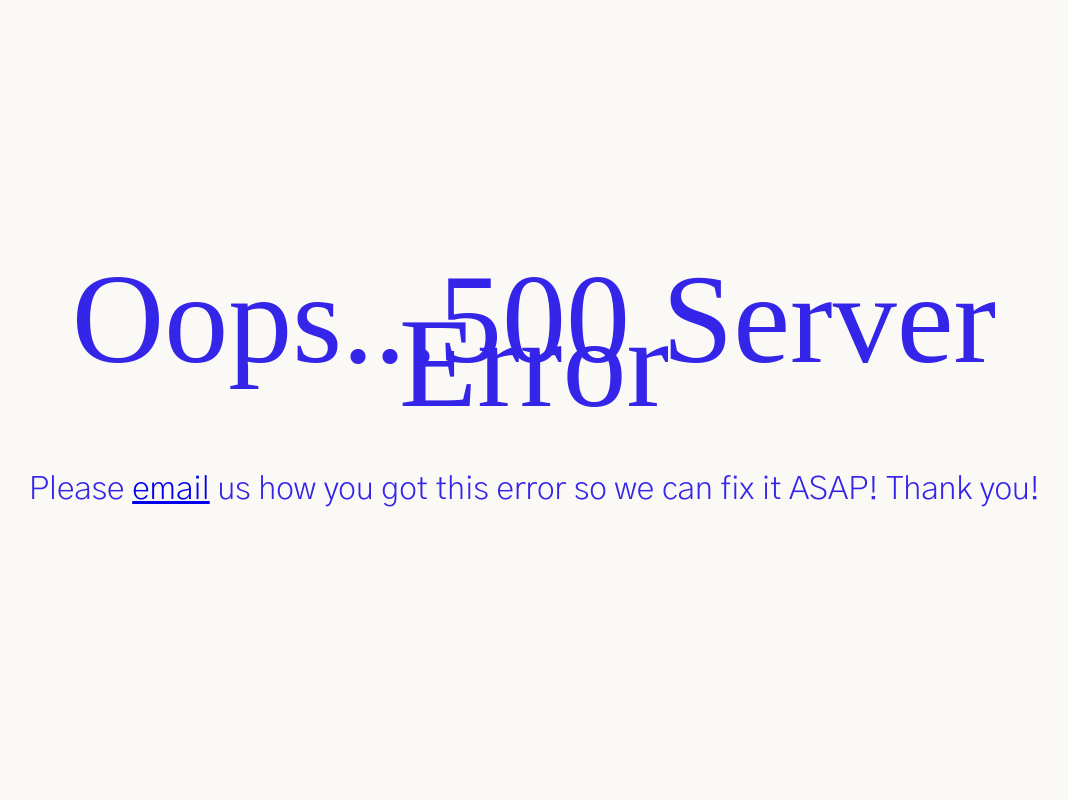
After one commit to bentsai10/The-Rise, a Django app: template main/templates/500.html in a window 1280 px wide. The commit adds this page. Shown: the whole page, without its empty margins (106-1174 px from the left). Run offline with Django 3.2, Linux system fonts and the light colour scheme; the template is opened without the code that fills it, so the values that code supplies are empty; some libraries are stand-ins or nearby versions.

Commit message:
fixed link targets on AJAX pages + added 500 error page + fixed current_discussion/current_space in session bug

```diff
--- a/humanely_digital/settings.py
+++ b/humanely_digital/settings.py
@@ -27,7 +27,7 @@ if os.path.isfile(dotenv_file):
 SECRET_KEY = os.environ['SECRET_KEY']
 
 # SECURITY WARNING: don't run with debug turned on in production!
-DEBUG = True
+DEBUG = False
 
 ALLOWED_HOSTS = ['*']
 
--- /dev/null
+++ b/main/templates/500.html
@@ -0,0 +1,77 @@
+<!DOCTYPE html>
+<html data-wf-domain="ins-stellar-project.webflow.io" data-wf-page="60ed169444f4564ba8ed90ca" data-wf-site="5ffef2a0c34c3619574478dd" data-wf-status="1" class="w-mod-js w-mod-ix js-focus-visible wf-gothica1-n3-active wf-mulish-n4-active wf-mulish-n5-active wf-mulish-n8-active wf-mulish-n9-active wf-mulish-n6-active wf-mulish-n3-active wf-mulish-n7-active wf-mulish-n2-active wf-mulish-i2-active wf-mulish-i7-active wf-mulish-i9-active wf-mulish-i8-active wf-mulish-i5-active wf-mulish-i4-active wf-mulish-i6-active wf-mulish-i3-active wf-poppins-n2-active wf-poppins-i2-active wf-poppins-i3-active wf-poppins-n4-active wf-poppins-i4-active wf-poppins-n5-active wf-poppins-i5-active wf-poppins-n3-active wf-poppins-n6-active wf-poppins-i6-active wf-poppins-n7-active wf-poppins-i7-active wf-poppins-n8-active wf-poppins-i8-active wf-poppins-n9-active wf-poppins-i9-active wf-gothica1-n2-active wf-gothica1-n4-active wf-gothica1-n5-active wf-gothica1-n6-active wf-gothica1-n7-active wf-gothica1-n8-active wf-gothica1-n9-active wf-active" data-js-focus-visible="">
+    <head>
+        <meta http-equiv="Content-Type" content="text/html; charset=UTF-8">
+
+        <title>500 Server Error</title>
+        {% load static %}
+        <link rel="shortcut icon" href="{% static 'favicon/favicon.ico' %}"/>
+        <link rel="apple-touch-icon" sizes="180x180" href="{% static 'favicon/apple-touch-icon.png' %}">
+        <link rel="icon" type="image/png" sizes="32x32" href="{% static 'favicon/favicon-32x32.png' %}">
+        <link rel="icon" type="image/png" sizes="16x16" href="{% static 'favicon/favicon-16x16.png' %}">
+        <link rel="manifest" href="{% static 'favicon/site.webmanifest' %}">
+        <meta content="Login" property="og:title">
+        <meta content="Login" property="twitter:title">
+        <meta content="width=device-width, initial-scale=1" name="viewport">
+        <meta content="Webflow" name="generator">
+        <style>.wf-force-outline-none[tabindex="-1"]:focus{outline:none;}</style>
+        <link href = "{% static 'css/landing_login.css' %}" rel="stylesheet" type="text/css">
+        <link rel="stylesheet" href= "{% static 'css/css' %}" media="all">
+
+        <style type="text/css">
+            @font-face {
+            font-weight: 400;
+            font-style:  normal;
+            font-family: 'Circular-Loom';
+
+            src: url('https://cdn.loom.com/assets/fonts/circular/CircularXXWeb-Book-cd7d2bcec649b1243839a15d5eb8f0a3.woff2') format('woff2');
+            }
+
+            @font-face {
+            font-weight: 500;
+            font-style:  normal;
+            font-family: 'Circular-Loom';
+
+            src: url('https://cdn.loom.com/assets/fonts/circular/CircularXXWeb-Medium-d74eac43c78bd5852478998ce63dceb3.woff2') format('woff2');
+            }
+
+            @font-face {
+            font-weight: 700;
+            font-style:  normal;
+            font-family: 'Circular-Loom';
+
+            src: url('https://cdn.loom.com/assets/fonts/circular/CircularXXWeb-Bold-83b8ceaf77f49c7cffa44107561909e4.woff2') format('woff2');
+            }
+
+            @font-face {
+            font-weight: 900;
+            font-style:  normal;
+            font-family: 'Circular-Loom';
+
+            src: url('https://cdn.loom.com/assets/fonts/circular/CircularXXWeb-Black-bf067ecb8aa777ceb6df7d72226febca.woff2') format('woff2');
+            }
+        </style>
+        <script src = "{% static 'js/webfont.js' %}" type="text/javascript"></script>
+        <script type="text/javascript">
+            WebFont.load({  google: {    families: ["Mulish:200,300,regular,500,600,700,800,900,200italic,300italic,italic,500italic,600italic,700italic,800italic,900italic","Poppins:200,200italic,300,300italic,regular,italic,500,500italic,600,600italic,700,700italic,800,800italic,900,900italic","Gothic A1:200,300,regular,500,600,700,800,900"]  }});
+        </script>
+        <!--[if lt IE 9]><script src="https://cdnjs.cloudflare.com/ajax/libs/html5shiv/3.7.3/html5shiv.min.js" type="text/javascript"></script><![endif]-->
+        <script type="text/javascript">
+            !function(o,c){var n=c.documentElement,t=" w-mod-";
+            n.className+=t+"js",("ontouchstart"in o||o.DocumentTouch&&c instanceof DocumentTouch)&&(n.className+=t+"touch")}(window,document);
+        </script>
+
+    </head>
+    <body class="body">
+        <div style = "width: 100%; padding: 2em; text-align: center">
+            <h1 id = "placeholder_title">Oops...500 Server Error</h1>
+            <h3 id = "placeholder_descrip">Please <a href="mailto:team@therise.online?subject=Server%20Error">email</a> us how you got this error so we can fix it ASAP! Thank you!</h3>
+        </div>
+        <script src="{% static 'js/jquery3.5.1.js' %}" type="text/javascript" integrity="sha256-9/aliU8dGd2tb6OSsuzixeV4y/faTqgFtohetphbbj0=" crossorigin="anonymous"></script>
+        <script src="{% static 'js/webflow.js' %}" type="text/javascript"></script>
+        <!--[if lte IE 9]><script src="//cdnjs.cloudflare.com/ajax/libs/placeholders/3.0.2/placeholders.min.js"></script><![endif]-->
+    </body>
+    <loom-container id="lo-engage-ext-container">
+        <loom-shadow classname="resolved"></loom-shadow>
+    </loom-container>
+</html>
--- a/main/templates/partials/discussion_posts.html
+++ b/main/templates/partials/discussion_posts.html
@@ -25,7 +25,7 @@
         </div>
         <div class="discussion_bottom" data-discussion-id = "{{discussion.id}}" data-discussion-index = "{{forloop.counter0}}">
             <h1 class="song-title">{{discussion.title}}</h1>
-            <a href="{{discussion.link}}" class="discussion_link">{{discussion.link_title}}</a>
+            <a href="{{discussion.link}}" target="_blank" class="discussion_link">{{discussion.link_title}}</a>
         </div>
     </div>
     <div class="discussion_buttons">
--- a/main/templates/partials/response_posts_block.html
+++ b/main/templates/partials/response_posts_block.html
@@ -23,7 +23,7 @@
         </div>
         {% if response.link %}
         <div class="response_bottom">
-            <a href="{{response.link}}" class="response_link">{{response.link_title}}</a>
+            <a href="{{response.link}}" target="_blank" class="response_link">{{response.link_title}}</a>
         </div>
         {% endif %}
     </div>
--- a/main/urls.py
+++ b/main/urls.py
@@ -32,3 +32,6 @@ urlpatterns = [
     path('process_space_search', views.process_space_search),
     path('display_spaces', views.display_spaces),
 ]
+
+# handler404 = views.handler404
+handler500 = views.handler500
```
Also changed, not shown: main/views.py (+13 -3 lines).
